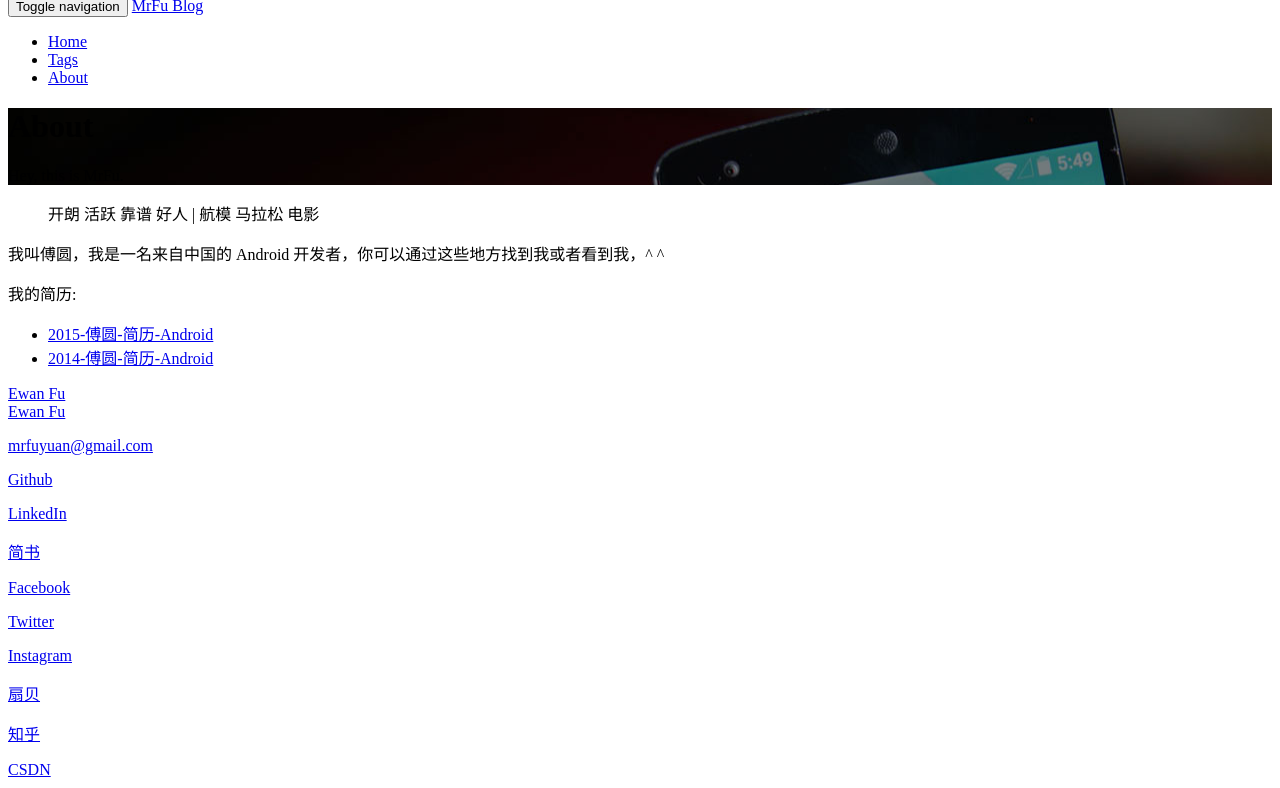
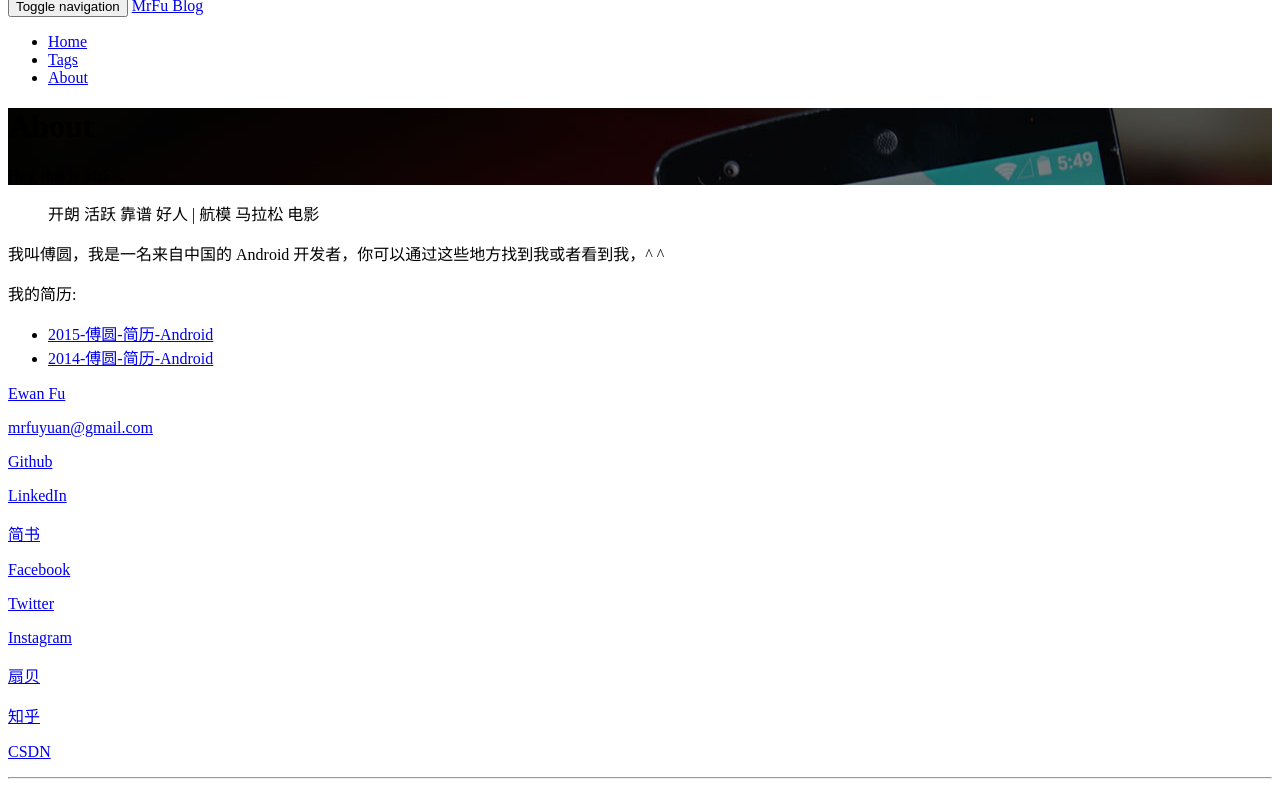
Before and after one commit to MrFuFuFu/mrfufufu.github.io, a Jekyll site: the page built from about.html, in a window 1280 px wide and 900 px high, cut to the strip 112-900 px from the top of the window. Built offline with Jekyll 4.4.1, drawn with Linux system fonts in a browser that asks for light colours; nearby versions of some CDN libraries; comment, search, counter and statistics services are not loaded.

```diff
--- a/about.html
+++ b/about.html
@@ -21,8 +21,6 @@
     <script type="text/javascript" src="https://platform.linkedin.com/badges/js/profile.js" async defer></script>
 
     <div class="LI-profile-badge"  data-version="v1" data-size="large" data-locale="en_US" data-type="horizontal" data-theme="light" data-vanity="mrfufufu"><a class="LI-simple-link" href='https://cn.linkedin.com/in/mrfufufu/en?trk=profile-badge'>Ewan Fu</a></div>
-
-    <div class="LI-profile-badge"  data-version="v1" data-size="large" data-locale="en_US" data-type="horizontal" data-theme="dark" data-vanity="mrfufufu"><a class="LI-simple-link" href='https://cn.linkedin.com/in/mrfufufu/en?trk=profile-badge'>Ewan Fu</a></div>
 
     <p><a href="mailto:mrfuyuan@gmail.com?subject=Hello%20again">mrfuyuan@gmail.com</a></p>
 
```
